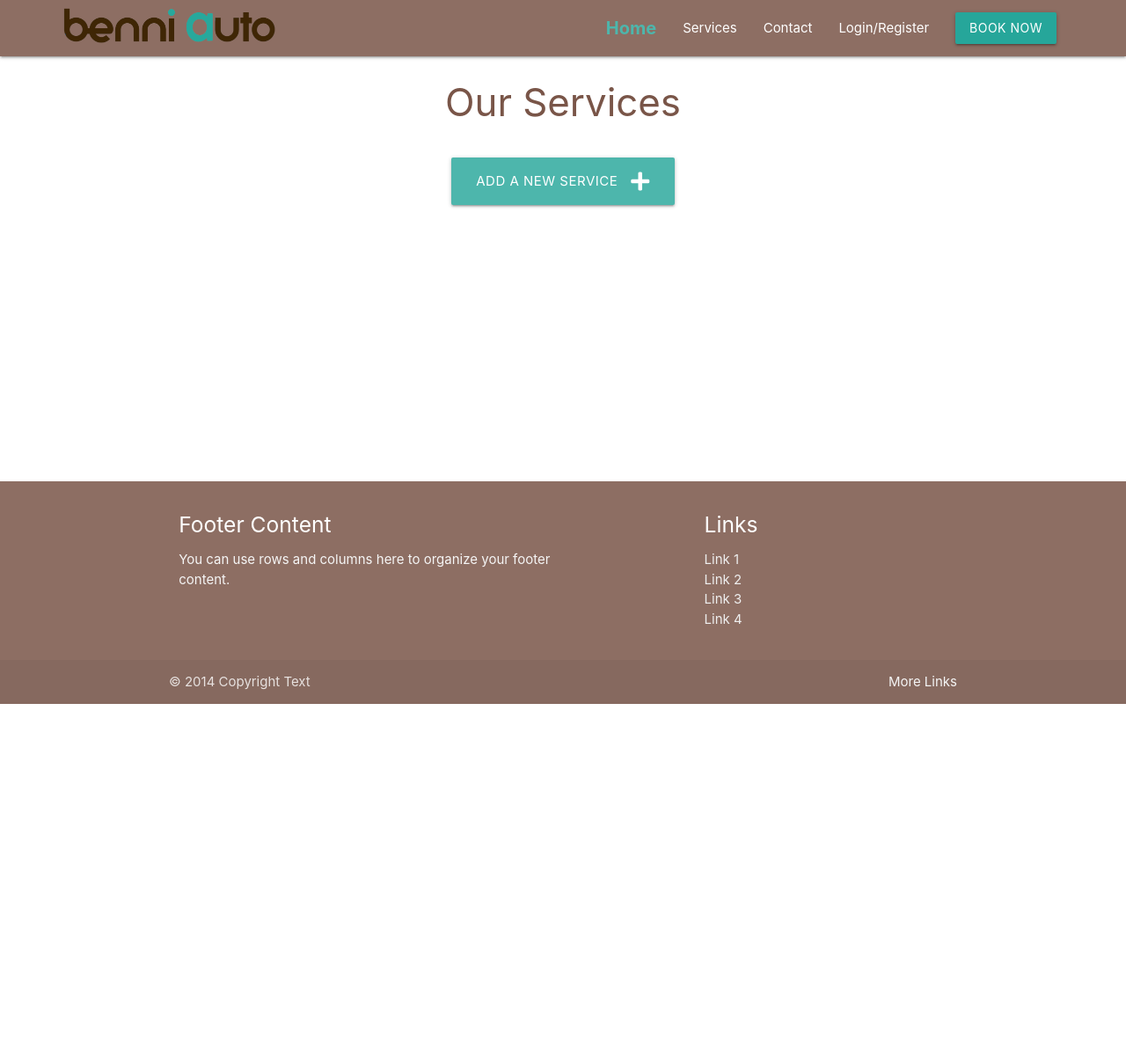
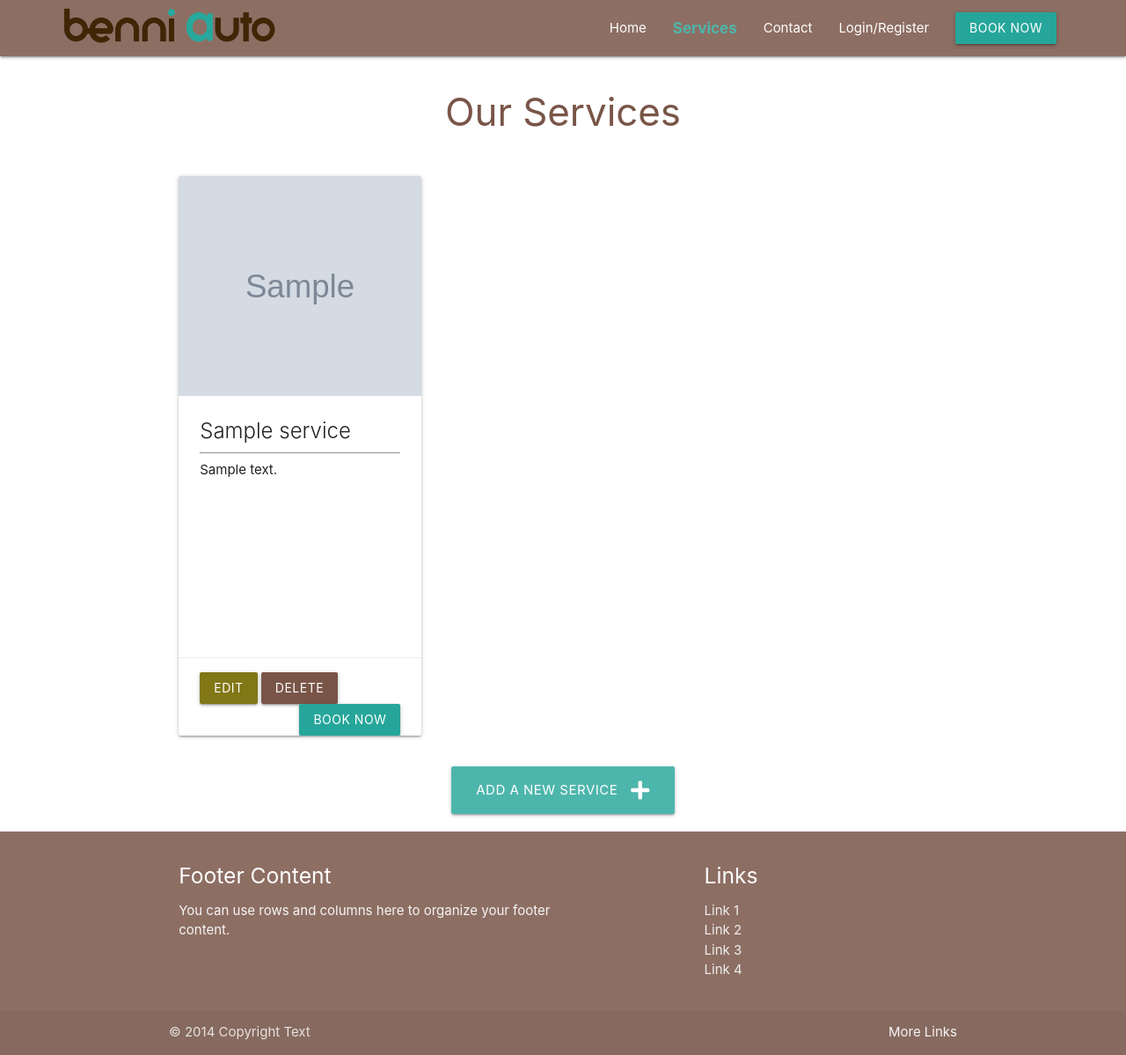
Before and after one commit to BENNI-GITHUB/project-03-Benni-Auto, a Flask app: page /services in a window 1280 px wide. Shown: the whole page at 88% size. Before the commit the page ends 800 px from the top, so only its background shows below. Run offline with Flask 2, Linux system fonts and the light colour scheme; tables that the repository leaves empty hold one stand-in row (values such as "Sample post"); grey boxes marked "Sample" are stand-in pictures.

Commit message:
modify modals and add service to the main page

```diff
--- a/benniauto/routes.py
+++ b/benniauto/routes.py
@@ -5,12 +5,16 @@ from benniauto.models import Service, Order
 
 @app.route("/")
 def home():
-    return render_template("home.html")
+    active = 'home'
+    services = list(Service.query.order_by(Service.service_name).all())
+    return render_template("home.html" , active=active, services=services )
 
 
 @app.route("/services")
 def services():
-    return render_template("services.html")
+    active = 'services'
+    services = list(Service.query.order_by(Service.service_name).all())
+    return render_template("services.html" , services=services , active=active)
 
 
 @app.route("/add_service", methods=["GET","POST"])
@@ -26,6 +30,27 @@ def add_service():
         return redirect(url_for("services"))
     return render_template("add_service.html")
 
+
+@app.route("/edit_service/<int:service_id>", methods=["GET","POST"])
+def edit_service(service_id):
+    service = Service.query.get_or_404(service_id)
+    if request.method == "POST":
+        service.service_name = request.form.get("service_name")
+        service.image_url = request.form.get("image_url")
+        service.service_description = request.form.get("service_description")
+        db.session.commit()
+        return redirect(url_for("services"))
+    return render_template("edit_service.html", service=service)
+
+
+@app.route("/delete_service/<int:service_id>")
+def delete_service(service_id):
+    service = Service.query.get_or_404(service_id)
+    db.session.delete(service)
+    db.session.commit()
+    return redirect(url_for("services"))
+
+
 @app.route("/orders")
 def orders():
     return render_template("orders.html")
--- a/benniauto/static/css/style.css
+++ b/benniauto/static/css/style.css
@@ -1,4 +1,3 @@
-
 body {
   display: flex;
   min-height: 100vh;
@@ -17,15 +16,15 @@ nav img {
   width: 25%;
 }
 
-.img{
+.img {
   margin: 20px 0;
 }
 
-.img img{
+.img img {
   width: 100%;
 }
 
-.title  {
+.title {
   display: flex;
   flex-direction: column;
   align-items: center;
@@ -39,25 +38,26 @@ nav img {
   height: 4px;
 }
 
-.about-us{
+.about-us {
   font-size: 22px;
   text-align: justify;
 }
 
 .contact-us a,
-.contact-us p{
+.contact-us p {
   font-size: 20px;
   text-align: left;
   margin: 10px 0;
   display: inline-block;
 }
 
-.pad-bot{
+.pad-bot {
   padding-bottom: 40px;
 }
 
 .review-box-holder {
   padding: 5%;
+  margin-bottom: 10px;
 }
 
 .review-box {
@@ -82,10 +82,48 @@ nav img {
   height: 350px;
 }
 
+.card-image img {
+  height: 250px;
+}
+
+.card-content p {
+  display: inline-block;
+  height: 200px;
+
+}
+
+.modal-box {
+  border-radius: 25px;
+  margin-top: 20%;
+  padding: 20px;
+}
+
+.modal-box p{
+  border-radius: 25px;
+  font-size: 18px;
+}
+
+
+.card {
+  overflow: hidden;
+}
+
+.our-services{
+  margin: 40px 0;
+}
+
+.service-box {
+  width: 200px;
+  height: 200px;
+  border-radius: 50%;
+  border: 2px solid #4db6ac;
+}
+
+
 .active {
   font-weight: bolder;
   color: #4db6ac;
-  font-size: 20px;
+  font-size: 17px;
 }
 
 @media (max-width: 993px) {
@@ -95,7 +133,8 @@ nav img {
     margin-left: 25%;
     margin-top: 10px;
   }
-.title  {
+
+  .title {
     margin-top: 0;
   }
 
@@ -109,13 +148,13 @@ nav img {
     margin-left: 17.5%;
   }
 
-.about-us{
+  .about-us {
     font-size: 20px;
     text-align: left;
   }
 
   .contact-us a,
-.contact-us p{
+  .contact-us p {
     font-size: 15px;
     text-align: left;
   }
--- a/benniauto/static/js/script.js
+++ b/benniauto/static/js/script.js
@@ -3,5 +3,6 @@ document.addEventListener('DOMContentLoaded', function () {
     let sidenav = document.querySelectorAll(".sidenav");
     M.Sidenav.init(sidenav);
 
-
+    let modal_del = document.querySelectorAll('.modal');
+    M.Modal.init(modal_del);
 });
--- a/benniauto/templates/base.html
+++ b/benniauto/templates/base.html
@@ -24,8 +24,8 @@
         </a>
         <a href="#" data-target="mobile-demo" class="sidenav-trigger"><i class="fas fa-bars"></i></a>
         <ul class="right hide-on-med-and-down">
-          <li><a class="active" href="{{ url_for('home') }}">Home</a></li>
-          <li><a href="{{ url_for('services') }}">Services</a></li>
+          <li><a class="{% if active == 'home' %}active{% endif %}" href="{{ url_for('home') }}">Home</a></li>
+          <li><a class="{% if active == 'services' %}active{% endif %}" href="{{ url_for('services') }}">Services</a></li>
           <li><a href="{{ url_for('home') }}#contact">Contact</a></li>
           <li><a href="mobile.html">Login/Register</a></li>
           <li><a href="{{ url_for('orders') }}" class="waves-effect waves-light btn">Book Now</a></li>
--- a/benniauto/templates/services.html
+++ b/benniauto/templates/services.html
@@ -1,26 +1,52 @@
 {% extends "base.html" %}
 {% block content %}
 
-<h3 class="brown-text center-align">Our Services</h3>
+<h3 class="brown-text center-align our-services">Our Services</h3>
 
 <div class="row">
     {% for service in services %}
     <div class="col s12 m6 l4">
         <div class="card">
             <div class="card-image">
+                {% if service.image_url == "" %}
+                <img src="{{ url_for('static', filename='images/no-image.jpg') }}">
+                {% else %}
                 <img src="{{ service.image_url }}">
+                {% endif %}
             </div>
             <div class="card-content">
                 <span class="card-title">{{ service.service_name }}</span>
+                <hr>
                 <p>{{ service.service_description }}</p>
             </div>
             <div class="card-action">
-                <a href="#" class="btn teal accent-4">Edit</a>
-                <a href="#" class="btn amber darken-4">Delete</a>
+
+
+                <a href="{{ url_for('edit_service' , service_id = service.id) }}" class="btn lime darken-4">Edit</a>
+                <a href="#modal-{{ service.id }}" class="btn brown modal-trigger">Delete</a>
+
+
+                <a href="{{ url_for('orders') }}" class="waves-effect waves-light btn right">Book Now</a>
             </div>
         </div>
 
     </div>
+
+    <!-- Modal -->
+    <div id="modal-{{ service.id }}" class="modal modal-box brown lighten-5 brown-text">
+        <div class="modal-content">
+            <h4>Are you sure you want to delete {{ service.service_name }}?</h4>
+            <p><i class="fa fa-exclamation-circle"></i> This action cannot be undone.</p>
+        </div>
+        <div class="progress brown">
+            <div class="indeterminate"></div>
+        </div>
+        <div class="modal-footer brown lighten-5">
+            <a href="{{ url_for('delete_service' , service_id = service.id) }}" class="btn brown">Delete</a>
+            <a href="{{ url_for('services') }}" class="btn teal lighten-2">Cancel</a>
+        </div>
+    </div>
+
     {% endfor %}
 </div>
 
```
Also changed, not shown: benniauto/templates/edit_service.html (added, +50 -0 lines), benniauto/templates/home.html (+11 -4 lines), benniauto/static/images/no-image.jpg. Lines whose indentation alone changed are shown as unchanged.
